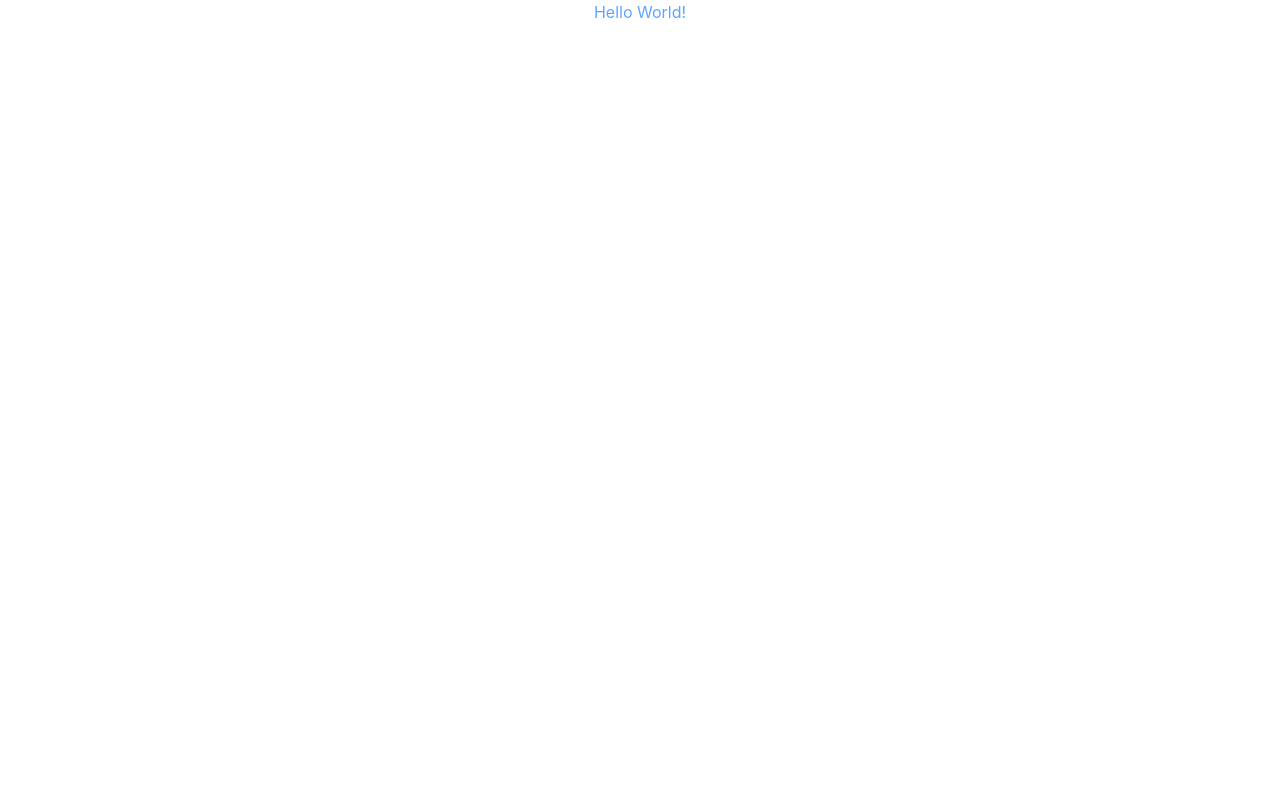
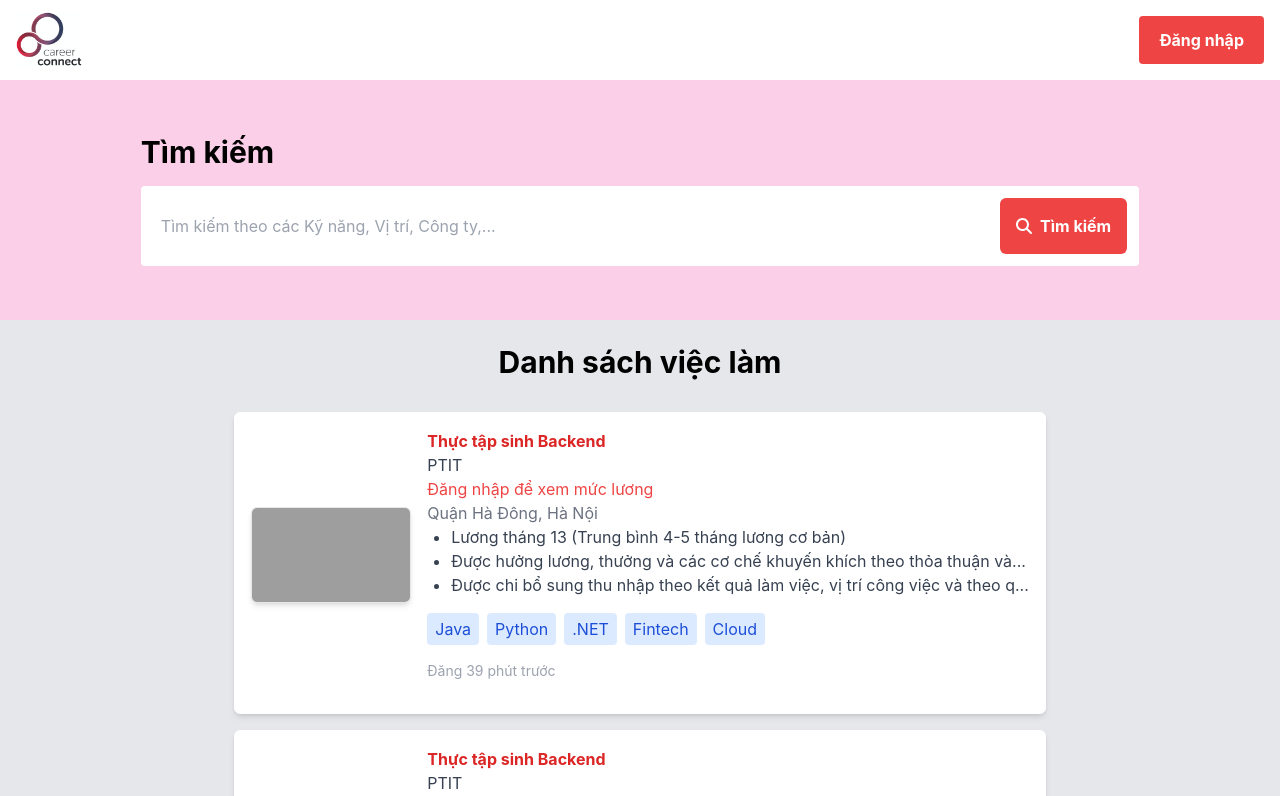
Before and after one commit to tuvdd/CareerConnect, a React (Create React App) app in the folder career-connect/: page / in a window 1280 px wide. Shown: the top 796 px of the page. Built offline with nearby package versions, Linux system fonts and the light colour scheme; grey boxes are pictures that could not be loaded.

Commit message:
feat: create homepage for candidate

```diff
--- a/career-connect/package.json
+++ b/career-connect/package.json
@@ -3,12 +3,18 @@
   "version": "0.1.0",
   "private": true,
   "dependencies": {
+    "@fortawesome/fontawesome-svg-core": "^6.6.0",
+    "@fortawesome/free-brands-svg-icons": "^6.6.0",
+    "@fortawesome/free-regular-svg-icons": "^6.6.0",
+    "@fortawesome/free-solid-svg-icons": "^6.6.0",
+    "@fortawesome/react-fontawesome": "^0.2.2",
     "@testing-library/jest-dom": "^5.17.0",
     "@testing-library/react": "^13.4.0",
     "@testing-library/user-event": "^13.5.0",
     "axios": "^1.7.2",
     "react": "^18.3.1",
     "react-dom": "^18.3.1",
+    "react-router-dom": "^6.25.1",
     "react-scripts": "5.0.1",
     "tailwind": "^4.0.0",
     "web-vitals": "^2.1.4"
--- /dev/null
+++ b/career-connect/src/candidate/homepage.js
@@ -0,0 +1,98 @@
+import React, {useState} from 'react';
+import Navbar from '../components/navbar';
+import {FontAwesomeIcon} from '@fortawesome/react-fontawesome'
+import {faMagnifyingGlass} from '@fortawesome/free-solid-svg-icons'
+
+const CandidateHomepage = () => {
+    const jobData = {
+        logo: '/path/to/logo.png',
+        title: 'Thực tập sinh Backend',
+        company: 'PTIT',
+        salary: 'Đăng nhập để xem mức lương',
+        location: 'Quận Hà Đông, Hà Nội',
+        description: [
+            'Lương tháng 13 (Trung bình 4-5 tháng lương cơ bản)',
+            'Được hưởng lương, thưởng và các cơ chế khuyến khích theo thỏa thuận và...',
+            'Được chi bổ sung thu nhập theo kết quả làm việc, vị trí công việc và theo q...',
+        ],
+        skills: ['Java', 'Python', '.NET', 'Fintech', 'Cloud'],
+        timePosted: 'Đăng 39 phút trước',
+    };
+    const [searchQuery, setSearchQuery] = useState('');
+
+    const handleSearchSubmit = (e) => {
+        e.preventDefault();
+        console.log('Search query:', searchQuery);
+    };
+
+    const handleSearchChange = (e) => {
+        setSearchQuery(e.target.value);
+    };
+
+    return (
+        <div className="container bg-gray-200 min-h-screen w-screen">
+            <Navbar/>
+            <div className="container w-full h-60 bg-pink-200 flex flex-col items-center justify-center p-4">
+                <div className="w-4/5">
+                    <h1 className="text-3xl font-bold mb-4">Tìm kiếm</h1>
+                    <form
+                        onSubmit={handleSearchSubmit}
+                        className="w-full flex items-center rounded bg-white p-3"
+                    >
+                        <input
+                            type="text"
+                            value={searchQuery}
+                            onChange={handleSearchChange}
+                            placeholder="Tìm kiếm theo các Kỹ năng, Vị trí, Công ty,..."
+                            className="flex-grow p-2 focus:outline-none"
+                        />
+                        <button type="submit"
+                                className="ml-2 bg-red-500 text-white font-bold rounded-md p-4 hover:bg-red-600 focus:outline-none focus:ring-2 focus:ring-red-500">
+                            <FontAwesomeIcon icon={faMagnifyingGlass} className="mr-2"/>
+                            Tìm kiếm
+                        </button>
+                    </form>
+                </div>
+            </div>
+            <div className="container w-full h-fit flex flex-col justify-center items-center">
+                <h1 className="text-3xl font-bold my-6">Danh sách việc làm</h1>
+                <JobCard {...jobData}/>
+                <JobCard {...jobData}/>
+                <JobCard {...jobData}/>
+            </div>
+        </div>
+    );
+};
+
+const JobCard = ({logo, title, company, salary, location, description, skills, timePosted}) => {
+    return (
+        <div className="border border-white shadow-md rounded-md p-4 bg-white my-2">
+            <div className="flex items-center mb-4">
+                <img src={logo} alt={`${company} Logo`} className="w-40 h-24 mr-4 border border-gray-200 shadow-md rounded-md"/>
+                <div>
+                    <h3 className="text-red-600 font-bold">{title}</h3>
+                    <p className="text-gray-700">{company}</p>
+                    <p className="text-red-500">{salary}</p>
+                    <p className="text-gray-500">{location}</p>
+                    <div className="mb-4">
+                        <p className="text-gray-700">
+                            <ul className="list-disc ml-6">
+                                {description.map((desc, index) => (
+                                    <li key={index}>{desc}</li>
+                                ))}
+                            </ul>
+                        </p>
+                    </div>
+                    <div className="flex flex-wrap gap-2">
+                        {skills.map((skill, index) => (
+                            <span key={index} className="bg-blue-100 text-blue-700 px-2 py-1 rounded">{skill}</span>
+                        ))}
+                    </div>
+                    <p className="text-gray-400 text-sm mt-4">{timePosted}</p>
+                </div>
+            </div>
+        </div>
+    );
+};
+
+export default CandidateHomepage;
--- /dev/null
+++ b/career-connect/src/components/navbar.js
@@ -0,0 +1,29 @@
+import React from "react";
+import {Link} from 'react-router-dom';
+
+const Navbar = () => {
+    return (
+        <nav className={"w-full h-20 bg-white"}>
+            <div className="container mx-auto flex h-full items-center justify-between px-4">
+                <div className="flex items-center space-x-4">
+                    <Link to="/">
+                        <img
+                            className="w-auto h-14"
+                            src="/logo.png"
+                            alt="Your Logo"
+                        />
+                    </Link>
+                </div>
+                <div className="flex items-center space-x-4">
+                    <Link to="/register">
+                        <button className="border-none bg-red-500 rounded px-5 py-3 text-white font-bold">
+                            Đăng nhập
+                        </button>
+                    </Link>
+                </div>
+            </div>
+        </nav>
+    )
+}
+
+export default Navbar;
--- a/career-connect/src/index.js
+++ b/career-connect/src/index.js
@@ -3,14 +3,14 @@ import React from 'react';
 import ReactDOM from "react-dom/client";
 import { BrowserRouter, Routes, Route } from "react-router-dom"; // Import BrowserRouter và Route
 import './index.css';
-import App from './App';
 import Register from './user/register/Register'
+import CandidateHomepage from "./candidate/homepage";
 
 const root = ReactDOM.createRoot(document.getElementById('root'));
 root.render(
   <BrowserRouter>
       <Routes>
-        <Route path="/" element={<App />}></Route>
+        <Route path="/" element={<CandidateHomepage />}></Route>
         <Route path="/register" element={<Register />}></Route>
 
       </Routes>
```
Also changed, not shown: career-connect/public/logo.png (added), 1 other file (tests, documents, lock files or other folders).
